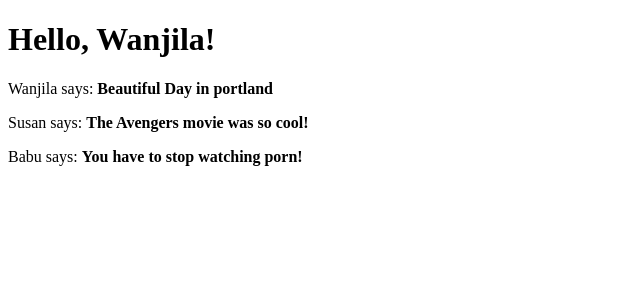
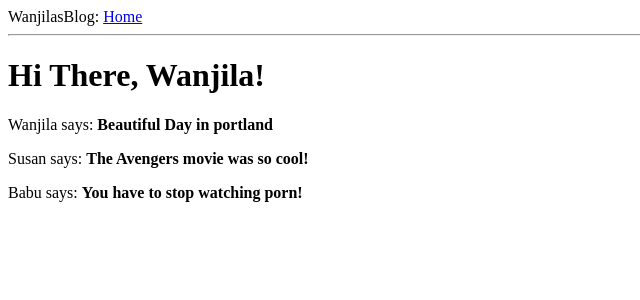
Before and after one commit to awanjila/microblog, a Flask app: page / in a window 1280 px wide. Shown: the top 300 px of the page, without its empty margins (0-640 px from the left). Run offline with Flask 2, Linux system fonts and the light colour scheme.

Commit message:
introducing base.html to demonstrate template inheritance

```diff
--- /dev/null
+++ b/app/templates/base.html
@@ -0,0 +1,18 @@
+<!DOCTYPE html>
+<html>
+<head>
+{%if title%}
+	<title>{{title}} - WanjilasBlog</title>
+	{%else%}
+	<title> Welcome to WanjilasBlog</title>
+{% endif %}
+
+
+</head>
+<body>
+<div> WanjilasBlog: <a href="/index">Home</a></div>
+<hr>
+{% block content%}{%endblock%}
+
+</body>
+</html>
--- a/app/templates/index.html
+++ b/app/templates/index.html
@@ -1,18 +1,10 @@
-<!DOCTYPE html>
-<html>
-  <head>
-    {% if title %}
-    <title>{{ title }} - Wanjilasblog</title>
-    {% else %}
-    <title>Welcome to microblog</title>
-    {% endif %}
-  </head>
-  <body>
-      <h1>Hello, {{ user.nickname }}!</h1>
+
+{%extends "base.html"%}
+{%block content%}
+      <h1>Hi There, {{ user.nickname }}!</h1>
       {%for post in posts %}
       <div>
       <p>{{ post.author.nickname}} says: <b>{{post.body}}</b></p>
       </div>
       {%endfor%}
-  </body>
-</html>
+{%endblock%}
```
